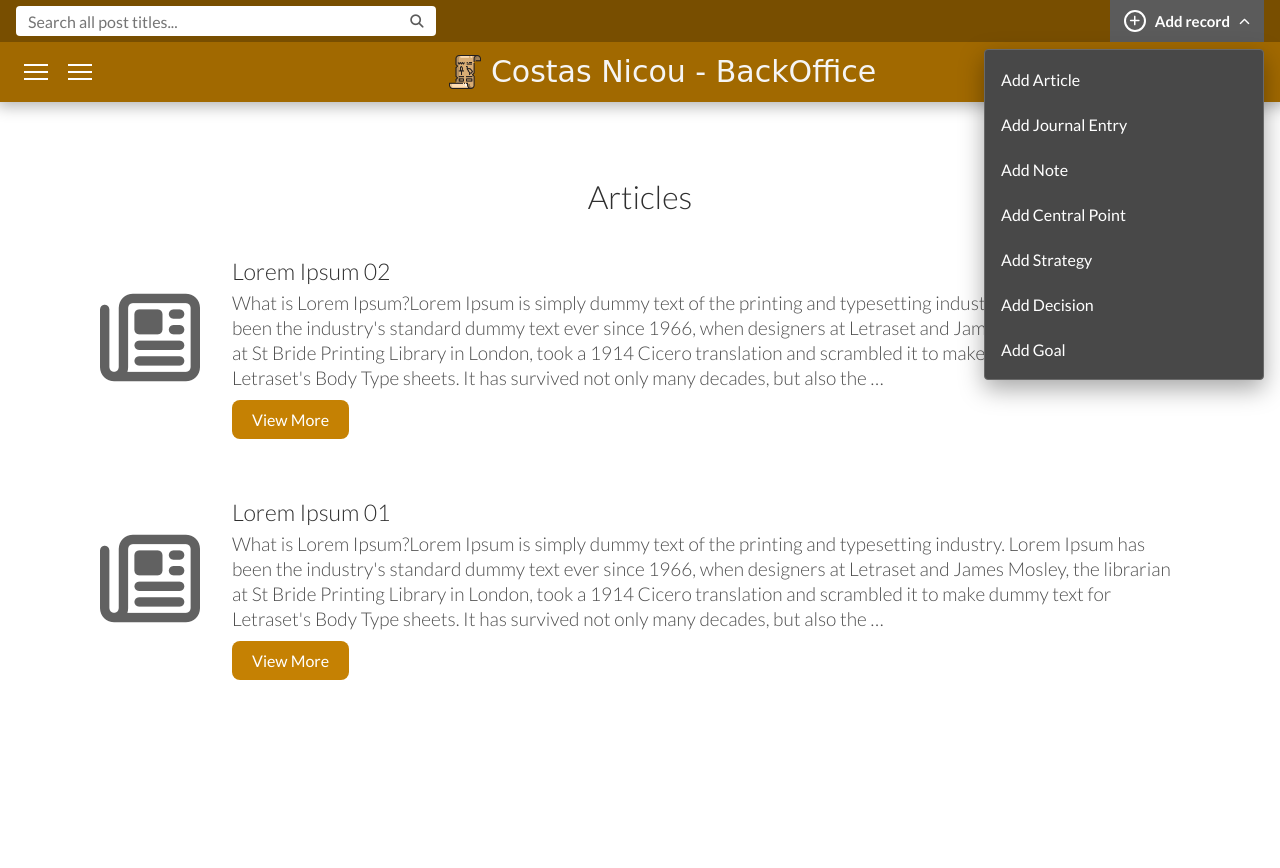
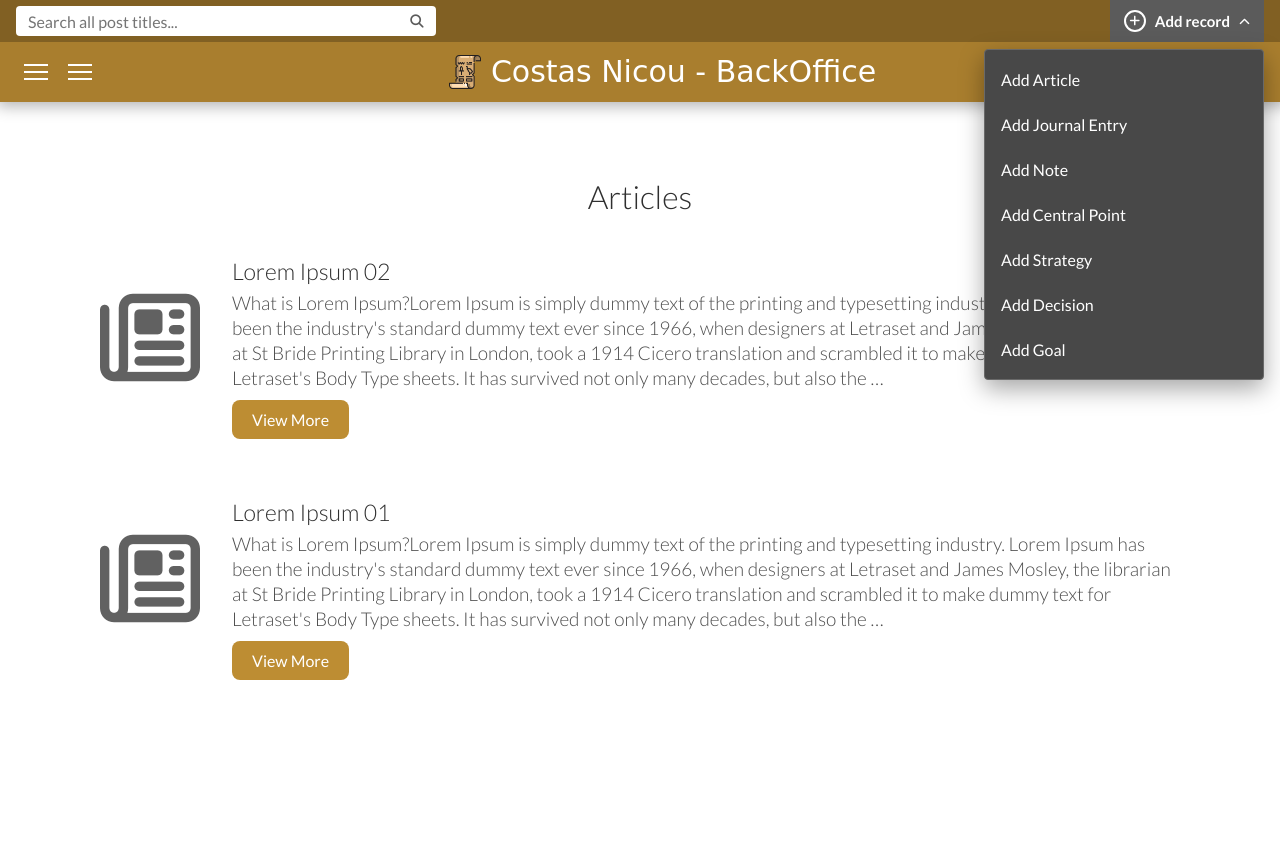
Before and after one commit to costasnicou/office, a Django app: page / in a window 1280 px wide, after a click on "Add record". Run offline with Django 5.2, Linux system fonts and the light colour scheme; a user stored in the database is signed in; data comes from the database, SQL or seed files in the repository; both versions use the stored data as it was after the commit; some libraries are stand-ins or nearby versions; some web fonts are replaced.

Commit message:
css changes and scss color variables

```diff
--- a/core/static/css/app.css
+++ b/core/static/css/app.css
@@ -28,7 +28,8 @@ h1 b, h1 strong, h2 b, h2 strong, h3 b, h3 strong, h4 b, h4 strong, h5 b, h5 str
 .header {
   padding: 15px;
   background-color: #333;
-  background-color: #a16900;
+  background-color: #bd8d33;
+  background-color: #a97e2e;
   position: fixed;
   top: var(--add-record-bar-height);
   width: 100%;
@@ -56,7 +57,7 @@ h1 b, h1 strong, h2 b, h2 strong, h3 b, h3 strong, h4 b, h4 strong, h5 b, h5 str
         font-size: 35px;
         margin: 0;
         line-height: 30px;
-        color: whitesmoke;
+        color: white;
         white-space: nowrap; }
     .header .header-nav .menu-toggle,
     .header .header-nav .hamburger,
@@ -234,7 +235,7 @@ h1 b, h1 strong, h2 b, h2 strong, h3 b, h3 strong, h4 b, h4 strong, h5 b, h5 str
         .grid-right-wraper .preview .content .view-single-btn:link, .grid-right-wraper .preview .content .view-single-btn:visited {
           background-color: #008cff;
           background-color: #5c5c5c;
-          background-color: #c58103;
+          background-color: #bd8d33;
           color: white;
           padding: 10px 20px;
           border-radius: 8px;
@@ -401,8 +404,8 @@ h1 b, h1 strong, h2 b, h2 strong, h3 b, h3 strong, h4 b, h4 strong, h5 b, h5 str
   justify-content: space-between;
   height: var(--add-record-bar-height);
   padding: 0 30px;
-  background: #ff6f00;
-  background-color: #784e00; }
+  background: #eb9a04;
+  background-color: #816023; }
 
 .record-search-form {
   display: flex;
--- a/core/static/scss/desktop/_add-record-menu.scss
+++ b/core/static/scss/desktop/_add-record-menu.scss
@@ -10,8 +10,8 @@
     justify-content: space-between;
     height: var(--add-record-bar-height);
     padding: 0 30px;
-    background: rgb(255, 111, 0);
-    background-color: darken(#a16900, 8%)
+    background: $color-accent;
+    background-color: darken($color-primary, 15%)
 }
 
 .record-search-form {
--- a/core/static/scss/desktop/_global.scss
+++ b/core/static/scss/desktop/_global.scss
@@ -1,3 +1,34 @@
+$color-primary: rgb(189, 141, 51);
+$color-accent: rgb(235, 154, 4);
+$color-link: rgb(0, 140, 255);
+$color-login-primary: rgb(218, 165, 68);
+$color-surface: #fff;
+$color-text: #333;
+$color-text-body: #4e4e4e;
+$color-text-heading: #2f2f2f;
+$color-text-emphasis: #7d7d7d;
+$color-heading-emphasis: #6b6b6b;
+$color-text-muted: #777;
+$color-text-subtle: #666;
+$color-text-icon: #616161;
+$color-text-link: #414141;
+$color-text-on-dark: white;
+$color-border: #ccc;
+$color-border-strong: #aaa;
+$color-sidebar: darken(whitesmoke, 60%);
+$color-error: #a40000;
+$color-danger: #9e4646;
+$color-form-focus: #a16900;
+$color-dropdown: #484848;
+$color-dropdown-hover: #606060;
+$color-dropdown-control: #5b5b5b;
+$color-dropdown-border: #696969;
+$color-pagination-active: rgb(197, 129, 3);
+$color-pagination-border: rgb(140, 0, 0);
+$color-shadow: rgba(0, 0, 0, .31);
+$color-shadow-soft: rgba(0, 0, 0, .12);
+$color-shadow-strong: rgba(0, 0, 0, .35);
+
 html,body{
     padding: 0;
     margin: 0;
@@ -26,25 +57,26 @@ p,li{
 }
 
 p strong,p b{
-     color: #7d7d7d !important;
+     color: $color-text-emphasis !important;
 }
 
 h1 b, h1 strong,h2 b, h2 strong,h3 b, h3 strong,h4 b, h4 strong,h5 b, h5 strong,h6 b, h6 strong{
-     color: #6b6b6b !important;
+     color: $color-heading-emphasis !important;
 }
 
 .header{
     // background-color: black;
     padding: 15px;
     // border-bottom: 1px solid black;
-    background-color: #333;
-    background-color: rgb(161, 105, 0);
+    background-color: $color-text;
+    background-color: $color-primary;
+    background-color: darken($color-primary, 5%);
      position: fixed;
      top: var(--add-record-bar-height);
      width: 100%;
      z-index: 100;
-    -webkit-box-shadow: 2px -1px 15px 5px rgba(0,0,0,0.31);
-    box-shadow: 2px -1px 15px 5px rgba(0,0,0,0.31);
+    -webkit-box-shadow: 2px -1px 15px 5px $color-shadow;
+    box-shadow: 2px -1px 15px 5px $color-shadow;
 
     .header-nav{
         display: flex;
@@ -71,7 +103,7 @@ h1 b, h1 strong,h2 b, h2 strong,h3 b, h3 strong,h4 b, h4 strong,h5 b, h5 strong,
                 font-size: 35px;
                 margin: 0;
                 line-height: 30px;
-                color: whitesmoke;
+                color: $color-text-on-dark;
                 white-space: nowrap;
             }
         }
@@ -372,18 +404,18 @@ h1 b, h1 strong,h2 b, h2 strong,h3 b, h3 strong,h4 b, h4 strong,h5 b, h5 strong,
                         font-weight: 300;
                         font-size: 19px;
                         width: 85%;
-                        color: #4e4e4e;
+                        color: $color-text-body;
                     }
 
 
 
                     .view-single-btn:link,.view-single-btn:visited{
-                        background-color: rgb(0, 140, 255);
+                        background-color: $color-link;
                         // background-color: rgb(82, 118, 226);
-                       background-color:darken(whitesmoke,60%);
-                        background-color: rgb(197, 129, 3);
+                       background-color: $color-sidebar;
+                        background-color: $color-primary;
 
-                        color: white;
+                        color: $color-text-on-dark;
                         padding: 10px 20px;
                         border-radius: 8px;
                         transition: all .4s;
--- a/core/static/scss/desktop/_login.scss
+++ b/core/static/scss/desktop/_login.scss
@@ -10,13 +10,16 @@
           text-align: center;
           font-weight: 300;
         //   color: rgb(44, 93, 150);;
+        //  color: darken($color-login-primary, 20%);
+        color: #474747;
     }
 }
 
 .login-logo{
     margin-bottom: 20px;
     i{
-        color:  rgb(65, 140, 225);
+        color: $color-login-primary;
+        color: darken($color-login-primary, 15%);
         font-size: 100px;
     }
 }
@@ -39,15 +42,15 @@
     }
 
     .btn.btn-primary{
-        background-color: rgb(65, 140, 225);
-        color: white;
+         background-color: darken($color-login-primary, 10%);
+        color: $color-text-on-dark;
         padding: 10px 20px;
         transition: all .4s;
         border-radius: 8px;
         border: none;
         margin-top: 10px;
         &:hover{
-            background-color: darken(rgb(65, 140, 225), 5%);
+            background-color: darken($color-login-primary, 15%);
         }
     }
 }
--- a/core/static/scss/desktop/_single.scss
+++ b/core/static/scss/desktop/_single.scss
@@ -4,7 +4,7 @@
 
     h2,h3,h4,h5,h6,p{
          font-weight: 300;
-         color: #4e4e4e;
+         color: $color-text-body;
     }
 
     p,li,ol,ul{
@@ -14,13 +14,13 @@
 
     li{
         font-weight: 300;
-        color: #4e4e4e;
+        color: $color-text-body;
     }
 
      a:link,a:visited{
         // color: white;
         // font-weight: bold;
-        color: #414141;
+        color: $color-text-link;
     }
 
 }
@@ -32,7 +32,7 @@
     top: 32px;
     right: 10%;
     padding: 8px;
-    color: #777;
+    color: $color-text-muted;
     background: transparent;
     text-decoration: none;
     font-size: 24px;
@@ -46,7 +46,7 @@
     top: -16px;
     right: 1%;
     padding: 8px;
-    color: #777;
+    color: $color-text-muted;
     background: transparent;
     text-decoration: none;
     font-size: 24px;
@@ -61,7 +61,7 @@
     top: 0;
     right: 5%;
     padding: 8px;
-    color: #777;
+    color: $color-text-muted;
     background: transparent;
     text-decoration: none;
     font-size: 24px;
@@ -72,7 +72,7 @@
 
 .edit-record-btn:hover,
 .edit-record-btn:focus-visible {
-    color: #4e4e4e;
+    color: $color-text-body;
     background: transparent;
 }
 
@@ -105,7 +105,7 @@
     }
 
     .border-right{
-        border-right: 0.5px solid black;
+        border-right: 0.5px solid $color-text;
     }
 
     .border-left{
@@ -113,6 +113,6 @@
     }
 
     .border-bottom{
-        border-bottom: 0.5px solid black;
+        border-bottom: 0.5px solid $color-text;
     }
 }
--- a/core/static/scss/mobile/_global.scss
+++ b/core/static/scss/mobile/_global.scss
@@ -513,7 +513,7 @@
     }
 
     .main-login {
-        min-height: 100svh;
+        min-height: 85vh;
         height: auto;
         padding: 32px 18px;
     }
```
Also changed, not shown: other parts of core/static/css/app.css (+29 -24 lines), other parts of core/static/scss/desktop/_add-record-menu.scss (+15 -15 lines), other parts of core/static/scss/desktop/_global.scss (+34 -34 lines), core/static/scss/desktop/_record-form.scss (+24 -21 lines), db.sqlite3, 1 other file.
